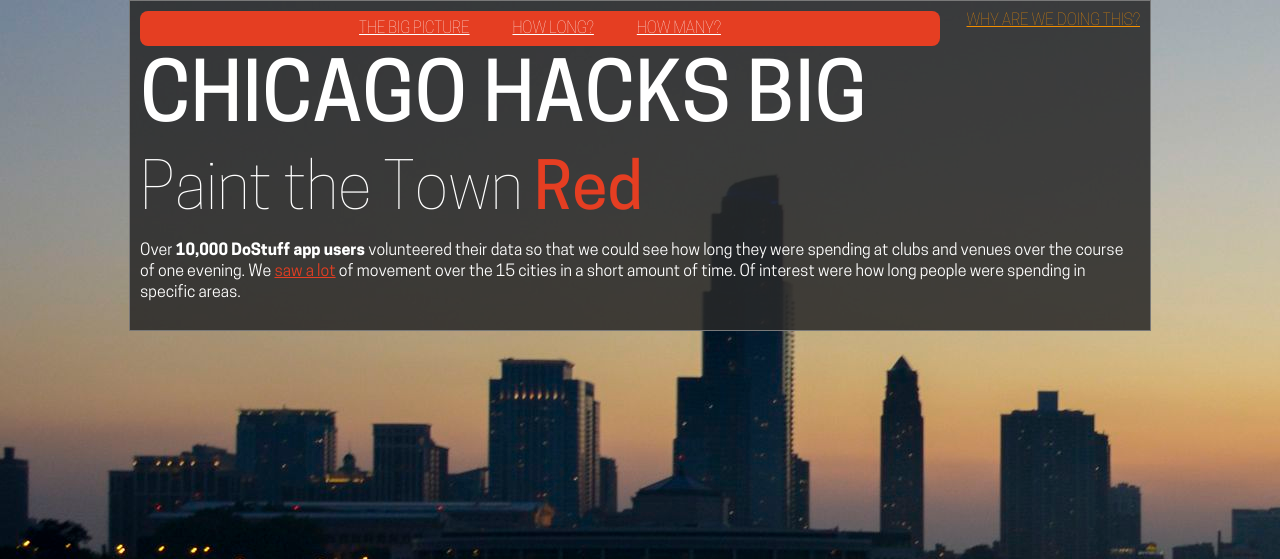
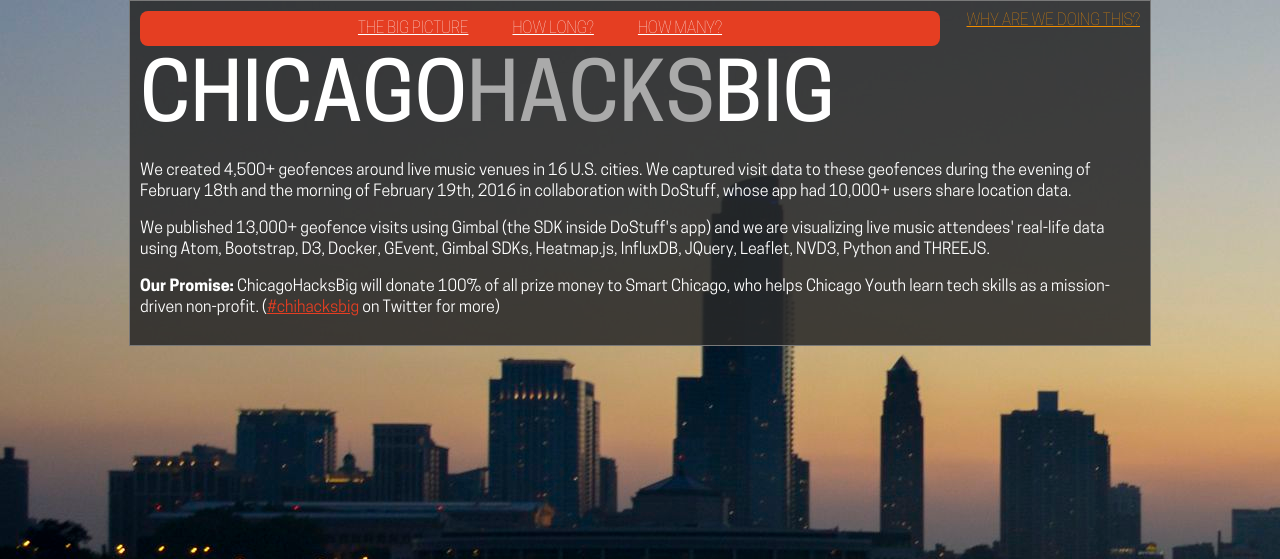
Before and after one commit to NationalAssociationOfRealtors/ChicagoHacksBig, a Flask app: template hack/views/templates/intro.html in a window 1280 px wide. Shown: the top 559 px of the page. Run offline with Flask 2, Linux system fonts and the light colour scheme; the template is opened without the code that fills it, so the values that code supplies are empty.

Commit message:
HTMLCleanedUp
Cleaned up the html/css portions.

```diff
--- a/hack/views/templates/intro.html
+++ b/hack/views/templates/intro.html
@@ -49,30 +49,19 @@ body{
 	margin:auto;
 	padding:10px;
 	max-width: 1000px;
-	background: rgba(40,40,40,0.85)
-;
+	background: rgba(40,40,40,0.85);
 	border: #797979 1px solid;
 	color:#fff;
+}
 
 
-}
-#why {
-	float:right;
-	font-family: CooperHewitt-Thin;
-	text-transform: uppercase;
-	font-size: 1em;
-}
 
-#why a{
-		color: #f48f00;
-}
+/*Navigation elements*/
 
  #nav{
  	width: 800px;
     height: 35px;
     font-size: 16px;
-    font-family: CooperHewitt-Thin;
-    font-weight: normal;
     text-align: center;
     background-color: #e53e22;
     border-radius: 8px;
@@ -91,6 +80,8 @@ body{
 	text-transform: uppercase;
  }
  #nav li a{
+ 	font-family: CooperHewitt-Thin;
+    font-weight: normal;
  	color: #fff;
  }
  #nav li a:hover {
@@ -100,6 +91,9 @@ body{
  	font-family: CooperHewitt-Medium;
  	font-weight: bold;
  }
+
+ /** Headers **/
+
 h1{
 	font-family: CooperHewitt-Medium;
 	font-weight:normal;
@@ -111,19 +105,58 @@ h1{
 }
 h2{
 	font-style: uppercase;
-	font-family: CooperHewitt-Thin;
+	font-family: CooperHewitt-Medium;
 	font-weight: normal;
 	font-size: 4em;
 	line-height: 1em;
 	margin:0;
 }
+h3{
+	font-style: uppercase;
+	font-family: CooperHewitt-Medium;
+	font-weight: normal;
+	font-size: 3em;
+	line-height: 1em;
+	margin:0;
+}
+h4{
+	font-style: uppercase;
+	font-family: CooperHewitt-Medium;
+	font-weight: normal;
+	font-size: 2.25em;
+	line-height: 1em;
+	margin:0;
+}
+h5{
+	font-style: uppercase;
+	font-family: CooperHewitt-Semibold;
+	font-weight: normal;
+	font-size: 1.5em;
+	line-height: 1em;
+	margin:0;
+}
+h6{
+	font-style: uppercase;
+	font-family: CooperHewitt-Heavy;
+	font-weight: normal;
+	font-size: 1em;
+	line-height: 1em;
+	margin:0;
+}
+
+/* Text elements & specials */
 p{
 	font-family: CooperHewitt-Book;
 	font-weight: normal;
 	font-size: 1em;
 }
+
+li{
+	padding-left: 2px;
+	font-family: CooperHewitt-Medium;
+}
 .title-callout {
-	color:#e53e22;
+	color:#aaa;
 	font-family: CooperHewitt-Medium;
 }
 .callout {
@@ -133,14 +166,22 @@ p{
 a {
 	color: #e53e22;
 }
-a:active {
 
-}
 a:hover {
 	color: #ff4343;
 
 }
 
+#why {
+	float:right;
+	font-family: CooperHewitt-Thin;
+	text-transform: uppercase;
+	font-size: 1em;
+}
+
+#why a{
+		color: #f48f00;
+}
 
 </style>
 	</head>
@@ -152,9 +193,13 @@ a:hover {
 			<li><a href="#">How Many?</a></li>
 		</ul>
 	</div><div id="why"><a href="#">Why Are We Doing This?</a></div>
-	<h1>Chicago Hacks Big</h1>
-<h2>Paint the Town <span class="title-callout">Red</span></h2>
-<p>Over <span class="callout">10,000 DoStuff app users</span> volunteered their data so that we could see how long they were spending at clubs and venues over the course of one evening. We <a href="#">saw a lot</a> of movement over the 15 cities in a short amount of time. Of interest were how long people were spending in specific areas. </p>
+	<h1>Chicago<span class="title-callout">Hacks</span>Big</h1>
+
+<p>We created 4,500+ geofences around live music venues in 16 U.S. cities. We captured visit data to these geofences during the evening of February 18th and the morning of February 19th, 2016 in collaboration with DoStuff, whose app had 10,000+ users share location data.</p>
+
+<p>We published 13,000+ geofence visits using Gimbal (the SDK inside DoStuff's app) and we are visualizing live music attendees' real-life data using Atom, Bootstrap, D3, Docker, GEvent, Gimbal SDKs, Heatmap.js, InfluxDB, JQuery, Leaflet, NVD3, Python and THREEJS.</p>
+
+<p><span class="callout">Our Promise:</span>  ChicagoHacksBig will donate 100% of all prize money to Smart Chicago, who helps Chicago Youth learn tech skills as a mission-driven non-profit. (<a href="https://twitter.com/hashtag/chihacksbig" target="_blank">#chihacksbig</a> on Twitter for more)</p>
 
 </div>
 	</body>
```
